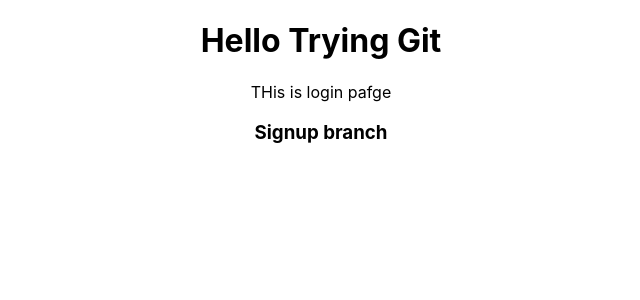
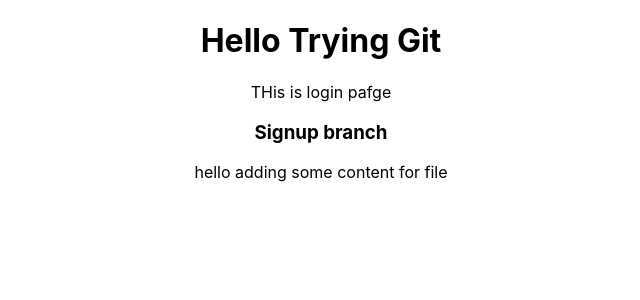
Before and after one commit to mariyasada/gitpractice, a React (Create React App) app: page / in a window 1280 px wide. Shown: the top 300 px of the page, without its empty margins (319-959 px from the left). Built offline with nearby package versions, Linux system fonts and the light colour scheme.

Commit message:
adding content

```diff
--- a/src/Component/signup.js
+++ b/src/Component/signup.js
@@ -4,6 +4,7 @@ const Signup = () => {
   return (
     <div>
       <h3>Signup branch</h3>
+      <p>hello adding some content for file</p>
     </div>
   )
 }
```
